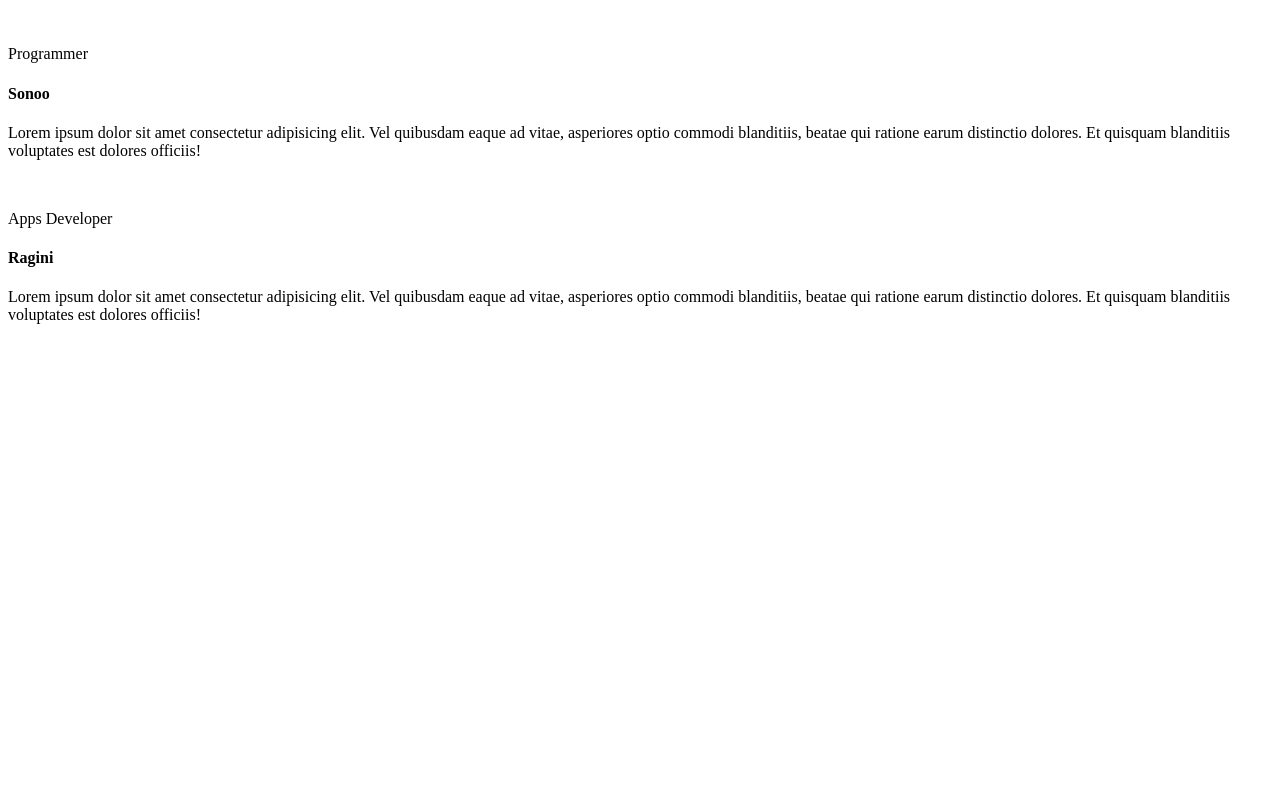
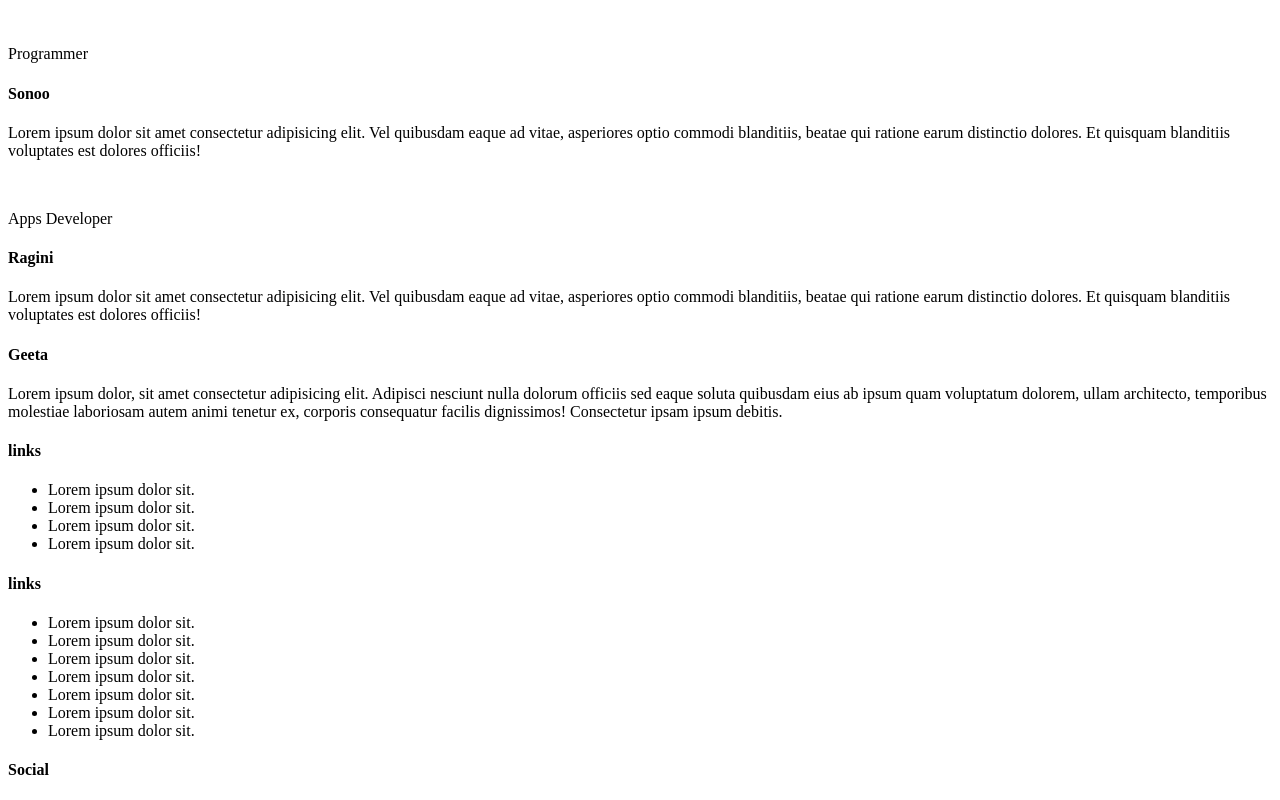
Before and after one commit to nimish-01/basic-web-template-htmlcss, a plain HTML site: page index.html in a window 1280 px wide. Shown: the part 1608-2408 px from the top of the page. Before the commit the page ends 1948 px from the top, so only its background shows below. Drawn offline with Linux system fonts and the light colour scheme.

Commit message:
row 7 completed

```diff
--- a/index.html
+++ b/index.html
@@ -146,7 +146,45 @@
 </section>
 <!-- Row-6 End -->
 
-
+  <!-- Row-7 Start -->
+  <section id="row7">
+    <div class="footer_section">
+        <div class="footer_item_all">
+            <div class="footer_item">
+                <h4>Geeta</h4>
+                <p>Lorem ipsum dolor, sit amet consectetur adipisicing elit. Adipisci nesciunt nulla dolorum officiis sed eaque soluta quibusdam eius ab ipsum quam voluptatum dolorem, ullam architecto, temporibus molestiae laboriosam autem animi tenetur ex, corporis consequatur facilis dignissimos! Consectetur ipsam ipsum debitis.</p>
+            </div>
+            <div class="footer_item">
+                <h4>links</h4>
+                <ul>
+                    <li>Lorem ipsum dolor sit.</li>
+                    <li>Lorem ipsum dolor sit.</li>
+                    <li>Lorem ipsum dolor sit.</li>
+                    <li>Lorem ipsum dolor sit.</li>
+                </ul>
+            </div>
+            <div class="footer_item">
+                <h4>links</h4>
+                <ul>
+                    <li>Lorem ipsum dolor sit.</li>
+                    <li>Lorem ipsum dolor sit.</li>
+                    <li>Lorem ipsum dolor sit.</li>
+                    <li>Lorem ipsum dolor sit.</li>
+                    <li>Lorem ipsum dolor sit.</li>
+                    <li>Lorem ipsum dolor sit.</li>
+                    <li>Lorem ipsum dolor sit.</li>
+                </ul>
+            </div>
+            <div class="footer_item">
+                <h4>Social</h4>
+               <i></i>
+               <i></i>
+               <i></i>
+            </div>
+        </div>
+    </div>
+</section>
+<!-- Row-7 End -->
 
 
 </body>
```
